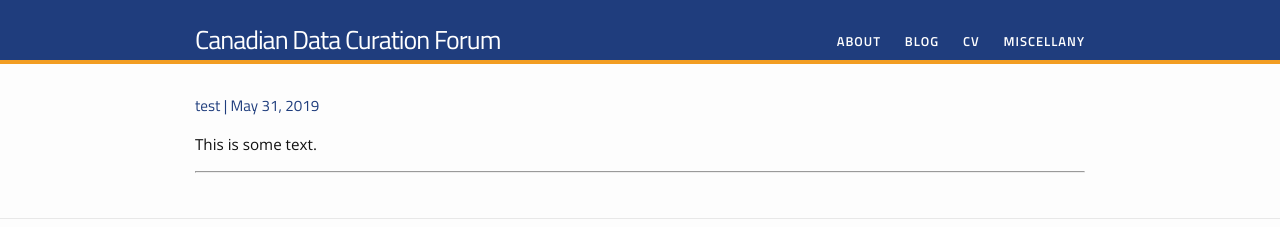
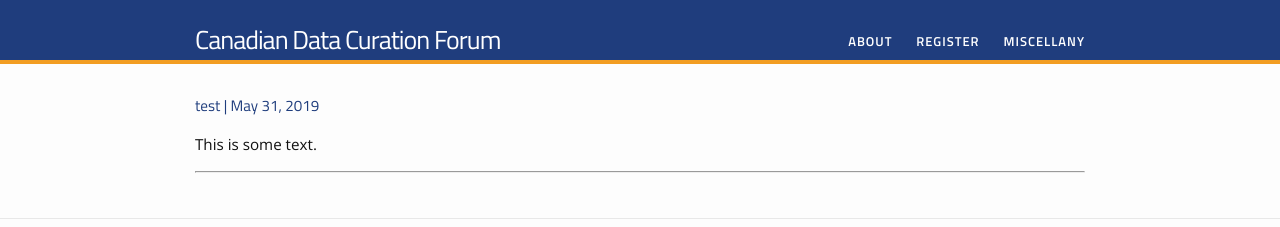
Before and after one commit to data-curation/data-curation.github.io, a Jekyll site: the page built from index.md, in a window 1280 px wide. Shown: the top 227 px of the page. Built offline with Jekyll 4.4.1, drawn with Linux system fonts in a browser that asks for light colours.

Commit message:
Update menu.yml

```diff
--- a/_data/menu.yml
+++ b/_data/menu.yml
@@ -1,11 +1,8 @@
 - title: "About"
   href: "/about/"
 
-- title: "Blog"
-  href: "/blog/"
-
-- title: "CV"
-  href: "/cv/"
+- title: "Register"
+  href: "/register/"
 
 - title: "Miscellany"
   href: "/miscellany/"
```
